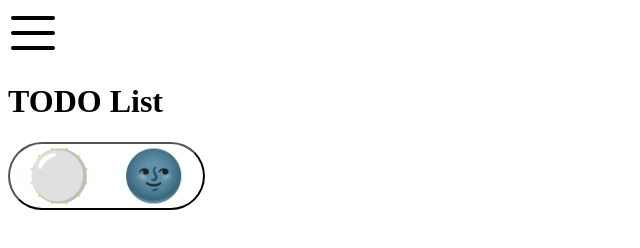
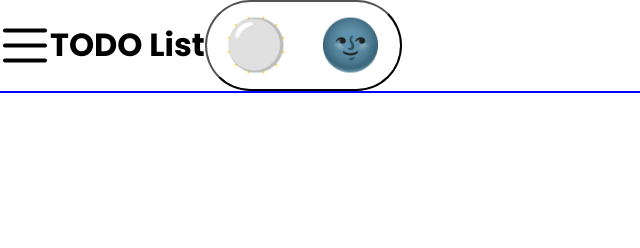
Before and after one commit to BMP29/Project-Todo-List, a website built with webpack: page src/index.html in a window 1280 px wide. Shown: the whole page, without its empty margins (0-640 px from the left). Built offline with nearby package versions, Linux system fonts and the light colour scheme.

Commit message:
Fix: moon and sun emojis centralized

```diff
--- a/src/style.css
+++ b/src/style.css
@@ -1,4 +1,10 @@
 @import url('https://fonts.googleapis.com/css2?family=Poppins:ital,wght@0,100;0,200;0,300;0,400;0,500;0,600;0,700;0,800;0,900;1,100;1,200;1,300;1,400;1,500;1,600;1,700;1,800;1,900&display=swap');
+
+body {
+    padding: 0;
+    margin: 0;
+    font-family: 'Poppins';
+}
 
 #btnTheme {
     background: none;
@@ -6,6 +12,7 @@
     border-radius: 50px;
     padding: 3px 18px;
     display: flex;
+    align-items: center;
     gap: 32px;
 }
 
@@ -22,3 +29,9 @@
     content: "⚪️";
     transform: translate(94px, 0);
 }
+
+header {
+    background-color: white;
+    display: flex;
+    border-bottom: 2px solid blue;
+}
```
